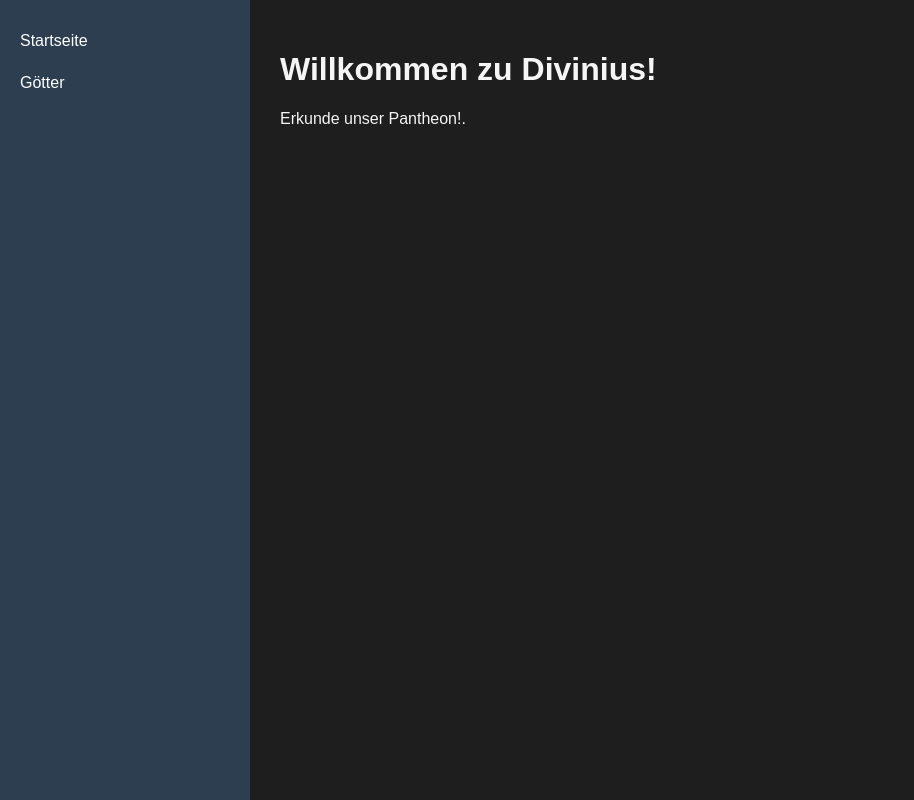
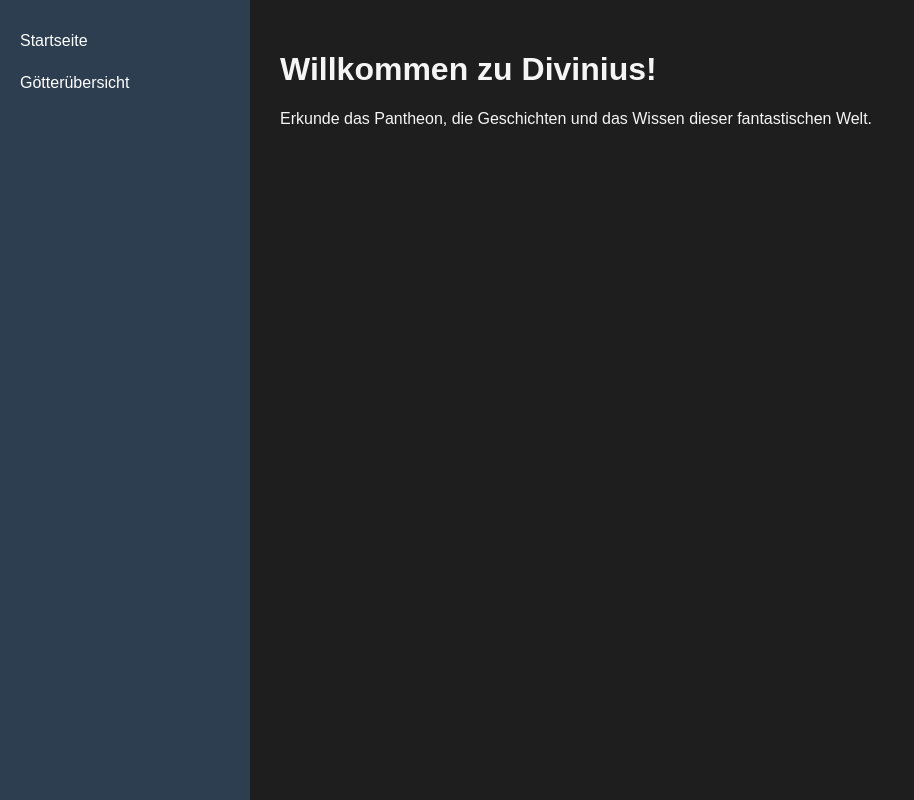
Before and after one commit to dinonuggis/Divinius, a website: page index.html in a window 1280 px wide. Shown: the whole page, without its empty margins (0-914 px from the left). Drawn offline with nearby package versions, Linux system fonts and the light colour scheme.

Commit message:
Update index.html

```diff
--- a/index.html
+++ b/index.html
@@ -112,16 +112,17 @@
   <!-- Sidebar -->
   <div class="sidebar">
     <a href="#" onclick="showFrontpage()">Startseite</a>
-    <a href="#" onclick="showGodsOverview()">Götter</a>
+    <a href="#" onclick="showGodsOverview()">Götterübersicht</a>
   </div>
 
   <!-- Main Content -->
   <div class="content" id="content">
     <h1>Willkommen zu Divinius!</h1>
-    <p>Erkunde unser Pantheon!.</p>
+    <p>Erkunde das Pantheon, die Geschichten und das Wissen dieser fantastischen Welt.</p>
   </div>
 
   <script>
+    // Liste der Götter
     const gods = [
       { name: "Anarok", title: "Gott der Zerstörung" },
       { name: "Dormar", title: "Gott des Stillstands" },
@@ -137,6 +138,7 @@
       { name: "Virak", title: "Gott der Alchemie" }
     ];
 
+    // Startseite anzeigen
     function showFrontpage() {
       document.getElementById("content").innerHTML = `
         <h1>Willkommen zu Divinius!</h1>
@@ -144,11 +146,12 @@
       `;
     }
 
+    // Götterübersicht anzeigen
     function showGodsOverview() {
       let html = `<h2>Götterübersicht</h2><div class="gods-gallery">`;
 
       gods.forEach(god => {
-        const imgPath = \`quartz/static/images/gottheiten/\${god.name.toLowerCase()}.png\`;
+        const imgPath = `static/images/gottheiten/${god.name.toLowerCase()}.png`;
         html += `
           <div class="god-card" onclick="loadMarkdown('content/Gottheiten/${god.name}.md', '${imgPath}')">
             <img src="${imgPath}" alt="${god.name}" />
@@ -162,6 +165,7 @@
       document.getElementById("content").innerHTML = html;
     }
 
+    // Markdown-Datei laden und Bild anzeigen
     async function loadMarkdown(path, imagePath) {
       const res = await fetch(path);
       const text = await res.text();
```
